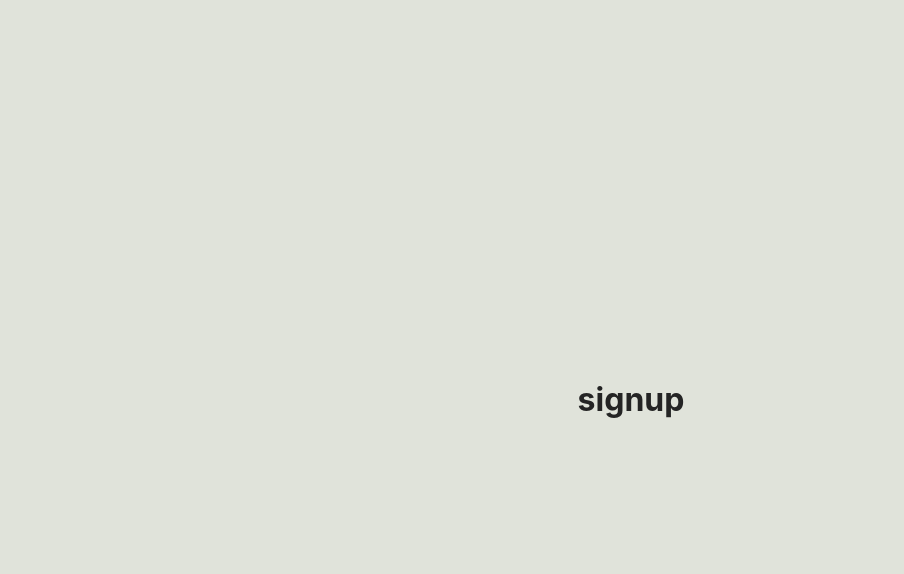
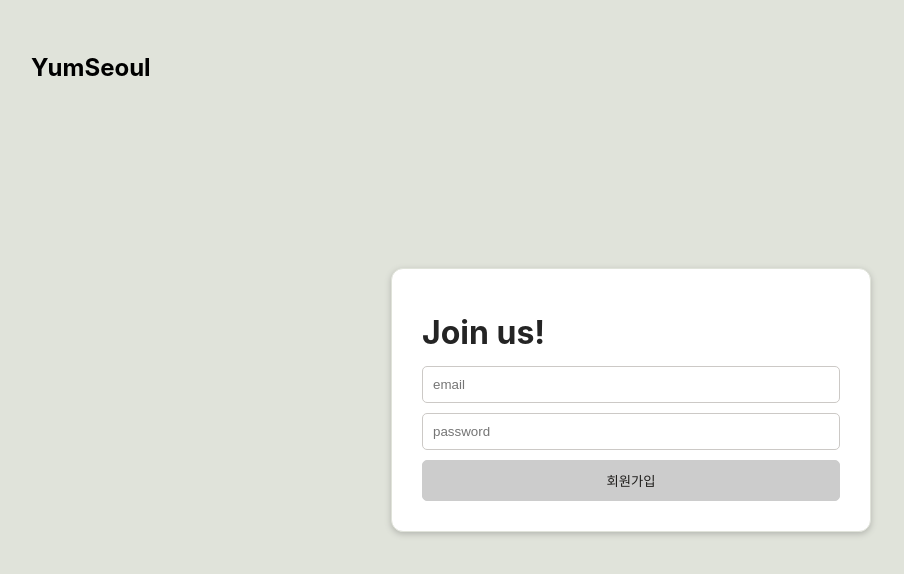
Before and after one commit to qwe8851/YumSeoul, a React (Create React App) app: page /auth/signup in a window 1280 px wide. Shown: the top 574 px of the page, without its empty margins (9-913 px from the left). Built offline with nearby package versions, Linux system fonts and the light colour scheme.

Commit message:
feat: 회원가입웃 기능 구현

```diff
--- a/src/components/layout/auth/Signin.js
+++ b/src/components/layout/auth/Signin.js
@@ -1,15 +1,15 @@
 import React, { useState } from 'react';
 import { Link, useNavigate } from 'react-router-dom';
 
+import useInput from '../../../hooks/use-input';
+
+import { authService } from '../../../utils/firebaseAuth';
 import { signInWithEmailAndPassword } from 'firebase/auth';
-import { authService } from '../../../utils/firebaseAuth';
-
-import useInput from '../../../hooks/use-input';
 import { isEmail, isPassword } from '../../../pages/Auth';
 
 import Card from '../../common/Card';
+import Form from '../../common/Form';
 import Input from '../../common/Input';
-import Form from '../../common/Form';
 import Button from '../../common/Button';
 
 const Signin = () => {
@@ -92,7 +92,7 @@ const Signin = () => {
                         onBlur={pwBlurHandler}
                         value={enteredPw}
                         placeholder='password'
-                        autoComplete='on'
+                        autoComplete='off'
                     />
                     {pwInputHasError && <p className='error-text'>비밀번호가 올바르지 않습니다.</p>}
                 </div>
--- a/src/components/layout/auth/Signup.js
+++ b/src/components/layout/auth/Signup.js
@@ -1,8 +1,105 @@
-import React from 'react';
+import React, { useState } from 'react';
+import { useNavigate } from 'react-router-dom';
 
-const Signup = (props) => {
+import useInput from '../../../hooks/use-input';
+
+import { authService } from '../../../utils/firebaseAuth';
+import { createUserWithEmailAndPassword } from 'firebase/auth';
+import { isEmail, isPassword } from '../../../pages/Auth';
+
+import Card from '../../common/Card';
+import Form from '../../common/Form';
+import Input from '../../common/Input';
+import Button from '../../common/Button';
+
+const Signup = () => {
+    const navigate = useNavigate();
+
+    const [isSubmitSuccess, setIsSubmitSuccess] = useState(false);
+    const [errorMessage, setErrorMessage] = useState(false);
+
+    const {
+        value: enteredEmail,
+        isValid: enteredEmailIsValid,
+        hasError: emailInputHasError,
+        valueChangeHandler: emailChangeHandler,
+        inputBlurHandler: emailBlurHandler,
+        reset: resetEmailInput,
+    } = useInput((value) => isEmail(value));
+
+    const {
+        value: enteredPw,
+        isValid: enteredPwIsValid,
+        hasError: pwInputHasError,
+        valueChangeHandler: pwChangeHandler,
+        inputBlurHandler: pwBlurHandler,
+        reset: resetPwInput,
+    } = useInput((value) => isPassword(value));
+
+    const formIsValid = enteredPwIsValid && enteredEmailIsValid;
+
+    const emailInputChangeHandler = (event) => {
+        emailChangeHandler(event);
+        setIsSubmitSuccess(false);
+    }
+
+    const pwInputChangeHandler = (event) => {
+        pwChangeHandler(event);
+        setIsSubmitSuccess(false);
+    }
+
+    const formSubmissionHandler = async (event) => {
+        event.preventDefault();
+
+        if (!enteredEmailIsValid || !enteredPwIsValid) return;
+
+        try {
+            const userCredential = await createUserWithEmailAndPassword(authService, enteredEmail, enteredPw);
+            const user = userCredential.user;
+            console.log('회원가입 성공:', user);
+
+            resetPwInput();
+            resetEmailInput();
+
+            navigate('/auth/signin');
+        } catch (error) {
+            setIsSubmitSuccess(true);
+            setErrorMessage("이메일과 패스워드를 확인해주세요.");
+        }
+    };
+
+    const emailInputClasses = emailInputHasError ? 'invalid' : undefined;
+    const pwInputClasses = pwInputHasError ? 'invalid' : undefined;
+
     return (
-        <h1>signup</h1>
+        <Card>
+            <h1>Join us!</h1>
+            <Form onSubmit={formSubmissionHandler}>
+                <div className={emailInputClasses}>
+                    <Input
+                        type='email'
+                        onChange={emailInputChangeHandler}
+                        onBlur={emailBlurHandler}
+                        value={enteredEmail}
+                        placeholder='email'
+                    />
+                    {emailInputHasError && <p className='error-text'>이메일이 올바르지 않습니다.</p>}
+                </div>
+                <div className={pwInputClasses}>
+                    <Input
+                        type='password'
+                        onChange={pwInputChangeHandler}
+                        onBlur={pwBlurHandler}
+                        value={enteredPw}
+                        placeholder='password'
+                        autoComplete='off'
+                    />
+                    {pwInputHasError && <p className='error-text'>비밀번호가 올바르지 않습니다.</p>}
+                </div>
+                {isSubmitSuccess && <p className='error-text'>{errorMessage}</p>}
+                <Button primary='true' disabled={!formIsValid}>회원가입</Button>
+            </Form>
+        </Card >
     );
 }
 
```
